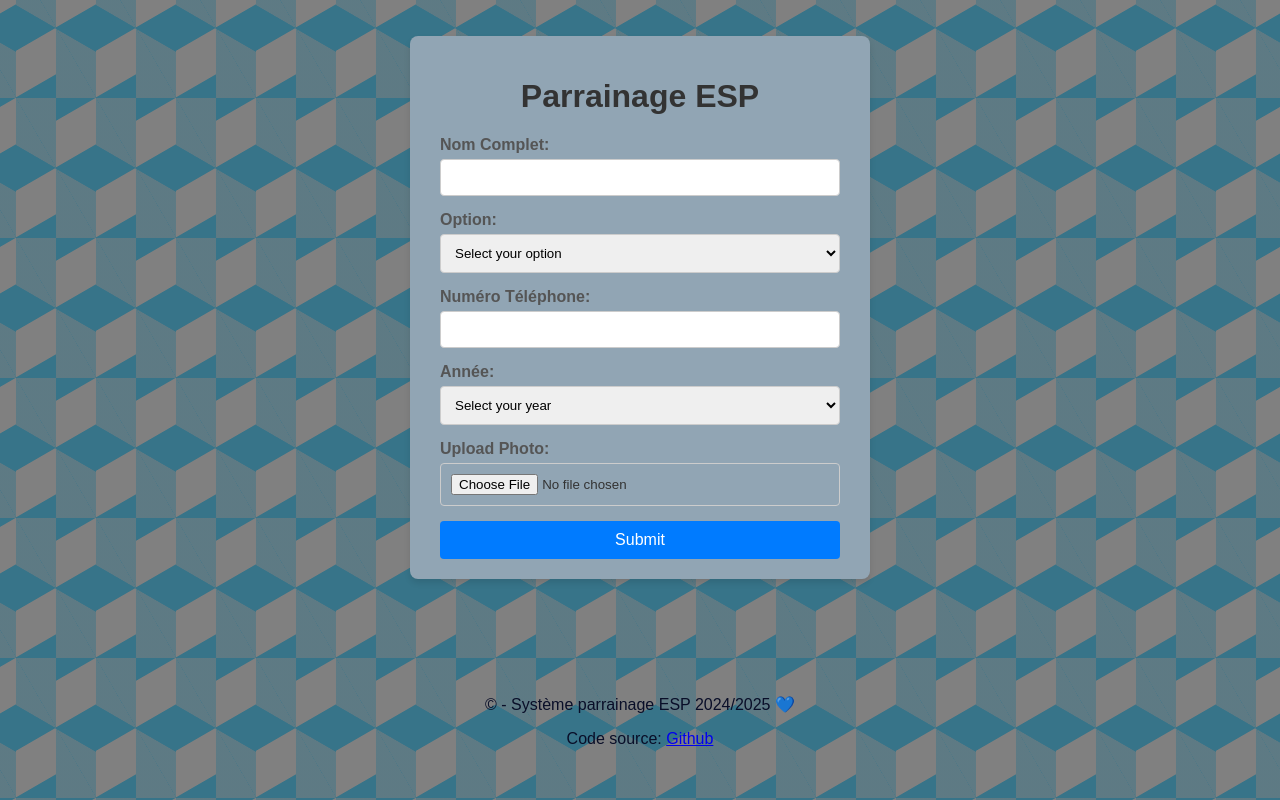
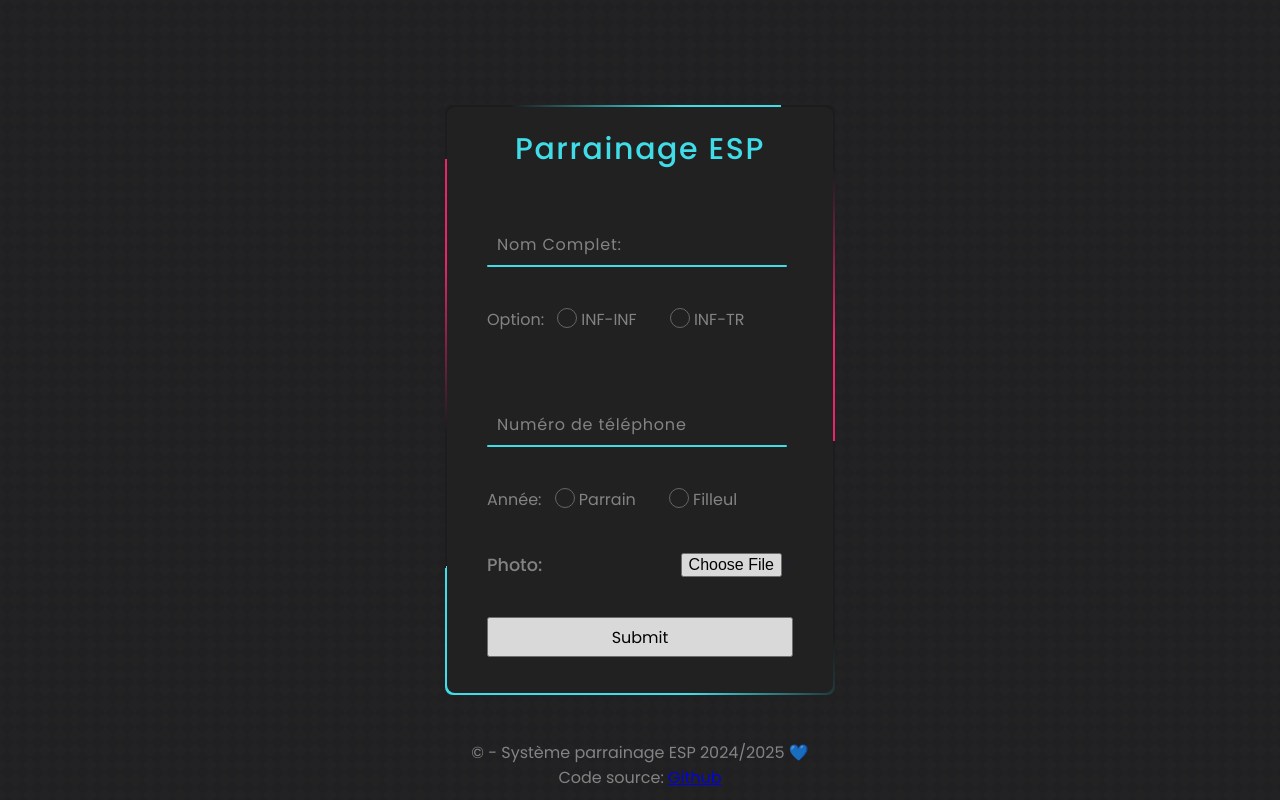
Before and after one commit to mamour-dx/parrainage, a PHP site: page / in a window 1280 px wide. Run offline with PHP 8.4, Linux system fonts and the light colour scheme.

Commit message:
amélioration de l'interface utilisateur

```diff
--- a/index.php
+++ b/index.php
@@ -9,45 +9,72 @@
 
 </head>
 <body>
-    <div class="container">
-        <h1>Parrainage ESP</h1>
+    <div class="box">
+        <span class="boxLine"></span>
         <form action="DatabaseConnect.php" method="POST" enctype="multipart/form-data">
-            <div class="form-group">
-                <label for="name">Nom Complet:</label>
+        <h2>Parrainage ESP</h2>
+            <div class="inputBox">
                 <input type="text" id="name" name="name" required>
+                <span>Nom Complet:</span>
+                <i></i>
             </div>
 
-            <div class="form-group">
-                <label for="options">Option:</label>
-                <select id="option" name="options" required>
-                <option value="" disabled selected>Select your option</option>
-                <option value="1">Inf-Inf</option>
-                <option value="2">Inf-Tr</option></select>
+            <div class="rBtn">
+                <label class="lbl">Option: </label>
+                <div class="radio-wrapper">
+                    <input type="radio" name="options" id="option1" value="1" required class="unchecked"/>
+                    <label for="option1">INF-INF</label>
+                </div>
+                <div class="radio-wrapper">
+                    <input type="radio" name="options" id="option2" value="2" class="unchecked" />
+                    <label for="option2">INF-TR</label>
+                </div>
             </div>
 
-            <div class="form-group">
-                <label for="phone">Numéro Téléphone:</label>
+
+            <div class="inputBox">
                 <input type="tel" id="phone" name="phone" required>
+                <span>Numéro de téléphone</span>
+                <i></i>
             </div>
-            <div class="form-group">
-                <label for="year">Année:</label>
-                <select id="year" name="year" required>
-                    <option value="" disabled selected>Select your year</option>
-                    <option value="1">1ère année (Filleul)</option>
-                    <option value="2">2ème année (Parrain)</option>
-                </select>
+
+        <div class="rBtn">
+            <label class="lbl">Année:</label>
+            <div class="radio-wrapper">
+                <input type="radio" class="unchecked" id="parrain" name="year" value="2" required />
+                <label for="parrain">Parrain</label>
             </div>
-            <div class="form-group">
-                <label for="photo">Upload Photo:</label>
+            <div class="radio-wrapper">
+                <input type="radio" class="unchecked" id="filleul" name="year" value="1" required />
+                <label for="filleul">Filleul</label>
+            </div>
+        </div>
+
+            <div class="photo">
+                <label for="photo">Photo:</label>
                 <input type="file" id="photo" name="photo" accept="image/*" required>
             </div>
+
             <button type="submit">Submit</button>
         </form>
+
     </div>
+
     <footer class="copy">
         <p>&copy; - Système parrainage ESP 2024/2025 💙</p>
         <p>Code source: <a href="https://github.com/mamour-dx/parrainage" target="_blank">Github</a></p>
-    </footer>
+    <footer/>
+</body>
+<script>
+    window.onload = function() {
 
-</body>
+        const radios = document.querySelectorAll('.unchecked');
+
+        // Loop through all selected radio buttons and deselect them
+        radios.forEach(function(radio) {
+            radio.checked = false;
+        });
+    };
+</script>
+
 </html>
--- a/style.css
+++ b/style.css
@@ -1,116 +1,290 @@
+@import url('https://fonts.googleapis.com/css2?family=Poppins:wght@300;400;500;600;700;800;900&dsplay=swap');
 
-body {
-    background-color: #000001;
-opacity: 1;
-background-image:  linear-gradient(30deg, #377489 12%, transparent 12.5%, transparent 87%, #377489 87.5%, #377489), linear-gradient(150deg, #377489 12%, transparent 12.5%, transparent 87%, #377489 87.5%, #377489), linear-gradient(30deg, #377489 12%, transparent 12.5%, transparent 87%, #377489 87.5%, #377489), linear-gradient(150deg, #377489 12%, transparent 12.5%, transparent 87%, #377489 87.5%, #377489), linear-gradient(60deg, #37748977 25%, transparent 25.5%, transparent 75%, #37748977 75%, #37748977), linear-gradient(60deg, #37748977 25%, transparent 25.5%, transparent 75%, #37748977 75%, #37748977);
-background-size: 80px 140px;
-background-position: 0 0, 0 0, 40px 70px, 40px 70px, 0 0, 40px 70px;
-    font-family: Arial, sans-serif;
-    background-color: grey;
+*{
     margin: 0;
-    flex-direction: column;
     padding: 0;
+    box-sizing: border-box;
+    font-family: 'Poppins', sans-serif;
+}
+
+body
+{
+    min-height: 100vh;
+    background: #23242a;
     display: flex;
     justify-content: center;
     align-items: center;
-    height: 100vh;
-    animation: animationfond 3s linear infinite;
+    opacity: 0.9;
+    background-image:  linear-gradient(135deg, #222 25%, transparent 25%), linear-gradient(225deg, #222 25%, transparent 25%), linear-gradient(45deg, #222 25%, transparent 25%), linear-gradient(315deg, #222 25%, #202022 25%);
+    background-position:  15px 0, 15px 0, 0 0, 0 0;
+    background-size: 15px 15px;
+    background-repeat: repeat;
+}
+.box
+{
+    position: relative;
+    width: 390px;
+    height: 590px;
+    background: #1c1c1c;
+    border-radius: 8px;
+    overflow: hidden;
+}
+.box::before
+{
+    content: '';
+    position: absolute;
+    top: -50%;
+    left: -50%;
+    width: 390px;
+    height: 490px;
+    background: linear-gradient(30deg,transparent,transparent,#45f3ff,#45f3ff,#45f3ff);
+    transform-origin: bottom right;
+    animation: animate 6s linear infinite;
+    z-index: 1;
+}
+.box::after
+{
+    content: '';
+    position: absolute;
+    top: -50%;
+    left: -50%;
+    width: 390px;
+    height: 490px;
+    background: linear-gradient(30deg,transparent,transparent,#45f3ff,#45f3ff,#45f3ff);
+    transform-origin: bottom right;
+    animation: animate 6s linear infinite;
+    animation-delay: -3s;
+    z-index: 1;
+}
+.boxLine
+{
+    position: absolute;
+    top: 0;
+    inset: 0;
+}
+.boxLine::before
+{
+    content: '';
+    position: absolute;
+    top: -50%;
+    left: -50%;
+    width: 390px;
+    height: 490px;
+    background: linear-gradient(30deg,transparent,transparent,#ff2770,#ff2770,#ff2770);
+    transform-origin: bottom right;
+    animation: animate 6s linear infinite;
+    animation-delay: -1.5s;
+    z-index: 1;
+}
+.boxLine::after
+{
+    content: '';
+    position: absolute;
+    top: -50%;
+    left: -50%;
+    width: 390px;
+    height: 490px;
+    background: linear-gradient(30deg,transparent,transparent,#ff2770,#ff2770,#ff2770);
+    transform-origin: bottom right;
+    animation: animate 6s linear infinite;
+    animation-delay: -4.5s;
+    z-index: 1;
+}
+@keyframes animate
+{
+    0%
+    {
+        transform: rotate(0deg);
+    }
+    100%
+    {
+        transform: rotate(360deg);
+    }
+}
+form
+{
+    position: absolute;
+    inset: 2px;
+    border-radius: 8px;
+    background: #222;
+    padding: 20px 40px;
+    z-index: 2;
+    gap: 10px;
+    display: flex;
+    flex-direction: column;
+}
+h2
+{
+    color: #45f3ff;
+    font-size: 30px;
+    font-weight: 500;
+    text-align: center;
+    letter-spacing: 0.1rem;
+}
+.inputBox
+{
+    position: relative;
+    width: 300px;
+    margin-top: 30px;
+}
+.inputBox input
+{
+    position: relative;
+    width: 100%;
+    padding: 20px 10px 10px;
+    background: transparent;
+    border: none;
+    outline: none;
+    box-shadow: none;
+    color: #23242a;
+    font-size: 1em;
+    letter-spacing: 0.05em;
+    transition: 0.5s;
+    z-index: 10;
+}
+.inputBox span
+{
+    position: absolute;
+    left: 0;
+    padding: 20px 10px 10px;
+    font-size: 1em;
+    color: #8f8f8f;
+    pointer-events: none;
+    letter-spacing: 0.05em;
+    transition: 0.5s;
+}
+.photo {
+    display: flex;
+    align-items: center;
+    justify-content: space-between;
+    margin-bottom: 20px;
 }
 
-.container {
-    background-color: rgb(145, 165, 180);
-    color: #333333;
-    border-radius: 8px;
-    box-shadow: 0 4px 6px rgba(0, 0, 0, 0.1);
-    padding: 20px 30px;
-    width: 100%;
-    max-width: 400px;
+.photo label {
+    font-size: 1.1em;
+    color: #8f8f8f;
+    margin-right: 20px;
+    font-weight: 500;
 }
-
-h1 {
-    text-align: center;
-    color: #333333;
-}
-
-.form-group {
-    margin-bottom: 15px;
-}
-
-label {
-    display: block;
-    margin-bottom: 5px;
-    font-weight: bold;
-    color: #555555;
-}
-
-input[type="option"],
-input[type="text"],
-input[type="tel"],
-input[type="file"],
-select {
-    width: 100%;
+.photo input {
+    color: #23242a;
+    font-size: 1em;
     padding: 10px;
-    border: 1px solid #cccccc;
-    border-radius: 4px;
-    box-sizing: border-box;
-}
-
-button {
-    width: 100%;
-    padding: 10px;
-    background-color: #007BFF;
-    color: #ffffff;
-    border: none;
-    border-radius: 4px;
-    font-size: 16px;
+    width: 40%;
     cursor: pointer;
 }
 
-button:hover {
-    background-color: #0056b3;
+.inputBox input:valid ~ span,
+.inputBox input:focus ~ span
+{
+    color: #45f3ff;
+    font-size: 0.75em;
+    transform: translateX(-10px) translateY(-35px);
 }
-.copy {
-    text-align: center;
-    color: rgb(9, 14, 40);
+.inputBox i
+{
+    position: absolute;
+    left: 0;
+    bottom: 0;
+    background: #45f3ff;
+    width: 100%;
+    height: 2px;
+    border-radius: 4px;
+    overflow: hidden;
+    transition: 0.5s;
+    pointer-events: none;
+}
+.inputBox input:valid ~ i,
+.inputBox input:focus ~ i
+{
+    height: 44px;
+}
+.rBtn
+{
+    margin-top: 10px;
+    display: flex;
+    align-items: center;
+}
+.lbl
+{
+    font-size: 16px;
+    color: #8f8f8f;
+}
+.radio-wrapper
+{
+    margin: 20px;
+}
+input[type="radio"]
+{
+    opacity: 0;
+}
+input[type="radio"] + label
+{
     position: relative;
-    bottom: 0;
-    margin-top: 100px;
+    color: #8f8f8f;
+    cursor: pointer;
 }
-
-/* Responsive Design for Smaller Screens */
-@media (max-width: 600px) {
-    .container {
-        padding: 15px 20px;
-        max-width: 90%;
-        width: 75%;
+input[type="radio"] + label::before
+{
+    position: absolute;
+    content: '';
+    width: 18px;
+    height: 18px;
+    left: -24px;
+    top: 0;
+    border: 1px solid #6e6e6e;
+    border-radius: 50%;
 }
-
-    h1 {
-        font-size: 18px; /* Smaller font for the title */
+input[type="radio"] + label::after
+{
+    position: absolute;
+    content: '';
+    width: 12px;
+    height: 12px;
+    left: -20px;
+    top: 4px;
+    border-radius: 50%;
 }
-
-    button {
-        font-size: 14px; /* Smaller button text */
-        padding: 8px; /* Less padding for button */
+input[type="radio"]:focus + label::before
+{
+    box-shadow: 0 0 0 2px rgba(69,243,255,0.7);
 }
-
-    input[type="text"],
-    input[type="tel"],
-    input[type="file"],
-    select {
-        padding: 8px; /* Smaller input padding */
-        font-size: 14px; /* Smaller font size for inputs */
+input[type="radio"]:checked + label::after
+{
+    background: #45f3ff;
+}
+input[type="submit"]
+{
+    border: none;
+    outline: none;
+    background: #45f3ff;
+    padding: 11px 25px;
+    font-size: 0.9em;
+    width: 100px;
+    margin-top: 10px;
+    border-radius: 4px;
+    font-weight: 600;
+    cursor: pointer;
+}
+input[type="submit"]:active
+{
+    opacity: 0.8;
+}
+button[type="submit"] {
+    height: 40px;
+    font-size: 1em;
+}
+button[type="submit"]:hover {
+    cursor: pointer;
+    background: #45f3ff;
+    color: #23242a;
+    border: 1px solid #45f3ff;
 }
 footer {
-       max-width: 70%;
+    position: absolute;
+    bottom: 0;
+    width: 100%;
+    text-align: center;
+    color: #8f8f8f;
+    margin-bottom: 10px;
 }
-}
-/*Animation du fodn d'ecran */
-@keyframes animationfond {
-    0% {
-        background-position: 0 0, 40px 70px, 0 0;
-    }
-    100% {
-        background-position: 80px 140px, 120px 210px, 80px 140px;
-    }
-}
```
Lines whose indentation alone changed are shown as unchanged.
